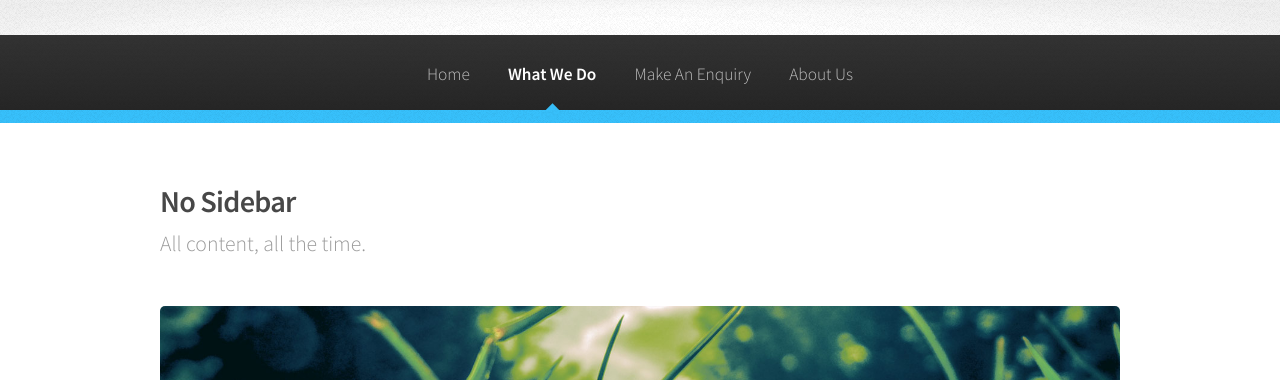
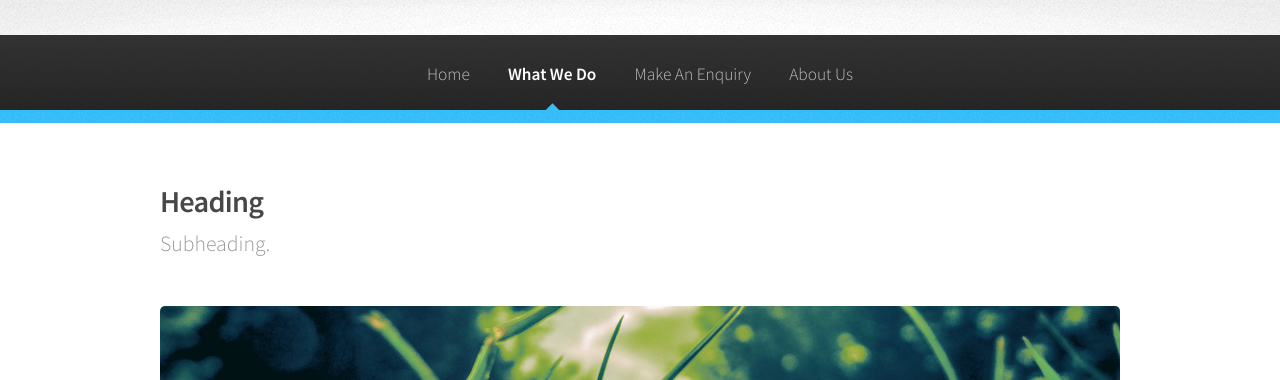
Before and after one commit to NicoleSkews/gingerink, a Jekyll site: the page built from services.html, in a window 1280 px wide. Shown: the top 380 px of the page. Built offline with Jekyll 4.4.1, drawn with Linux system fonts in a browser that asks for light colours.

Commit message:
First draft of a content page.

```diff
--- a/services.html
+++ b/services.html
@@ -12,19 +12,19 @@
 
 					<article>
 						<header>
-							<h2>No Sidebar</h2>
-							<p>All content, all the time.</p>
+							<h2 class="editable">Heading</h2>
+							<p class="editable">Subheading.</p>
 						</header>
 
-						<span class="image featured"><img src="/assets/images/banner.jpg" alt="" /></span>
+						<span class="image featured"><img src="/assets/images/banner.jpg" class="editable" alt="" /></span>
 
-						<p>Phasellus quam turpis, feugiat sit amet ornare in, hendrerit in lectus.
+						<p class="editable">Phasellus quam turpis, feugiat sit amet ornare in, hendrerit in lectus.
 						Praesent semper mod quis eget mi. Etiam eu ante risus. Aliquam erat volutpat.
 						Aliquam luctus et mattis lectus sit amet pulvinar. Nam turpis nisi
 						consequat etiam lorem ipsum dolor sit amet nullam.</p>
 
-						<h3>And Yet Another Subheading</h3>
-						<p>Lorem ipsum dolor sit amet, consectetur adipiscing elit. Maecenas ac quam risus, at tempus
+						<h3 class="editable">And Yet Another Subheading</h3>
+						<p class="editable">Lorem ipsum dolor sit amet, consectetur adipiscing elit. Maecenas ac quam risus, at tempus
 						justo. Sed dictum rutrum massa eu volutpat. Quisque vitae hendrerit sem. Pellentesque lorem felis,
 						ultricies a bibendum id, bibendum sit amet nisl. Mauris et lorem quam. Maecenas rutrum imperdiet
 						vulputate. Nulla quis nibh ipsum, sed egestas justo. Morbi ut ante mattis orci convallis tempor.
@@ -33,7 +33,7 @@
 						Donec sagittis massa et leo semper a scelerisque metus faucibus. Morbi congue mattis mi.
 						Phasellus sed nisl vitae risus tristique volutpat. Cras rutrum commodo luctus.</p>
 
-						<p>Phasellus odio risus, faucibus et viverra vitae, eleifend ac purus. Praesent mattis, enim
+						<p class="editable">Phasellus odio risus, faucibus et viverra vitae, eleifend ac purus. Praesent mattis, enim
 						quis hendrerit porttitor, sapien tortor viverra magna, sit amet rhoncus nisl lacus nec arcu.
 						Suspendisse laoreet metus ut metus imperdiet interdum aliquam justo tincidunt. Mauris dolor urna,
 						fringilla vel malesuada ac, dignissim eu mi. Praesent mollis massa ac nulla pretium pretium.
```
Also changed, not shown: other parts of services.html (+1 -1 lines).
